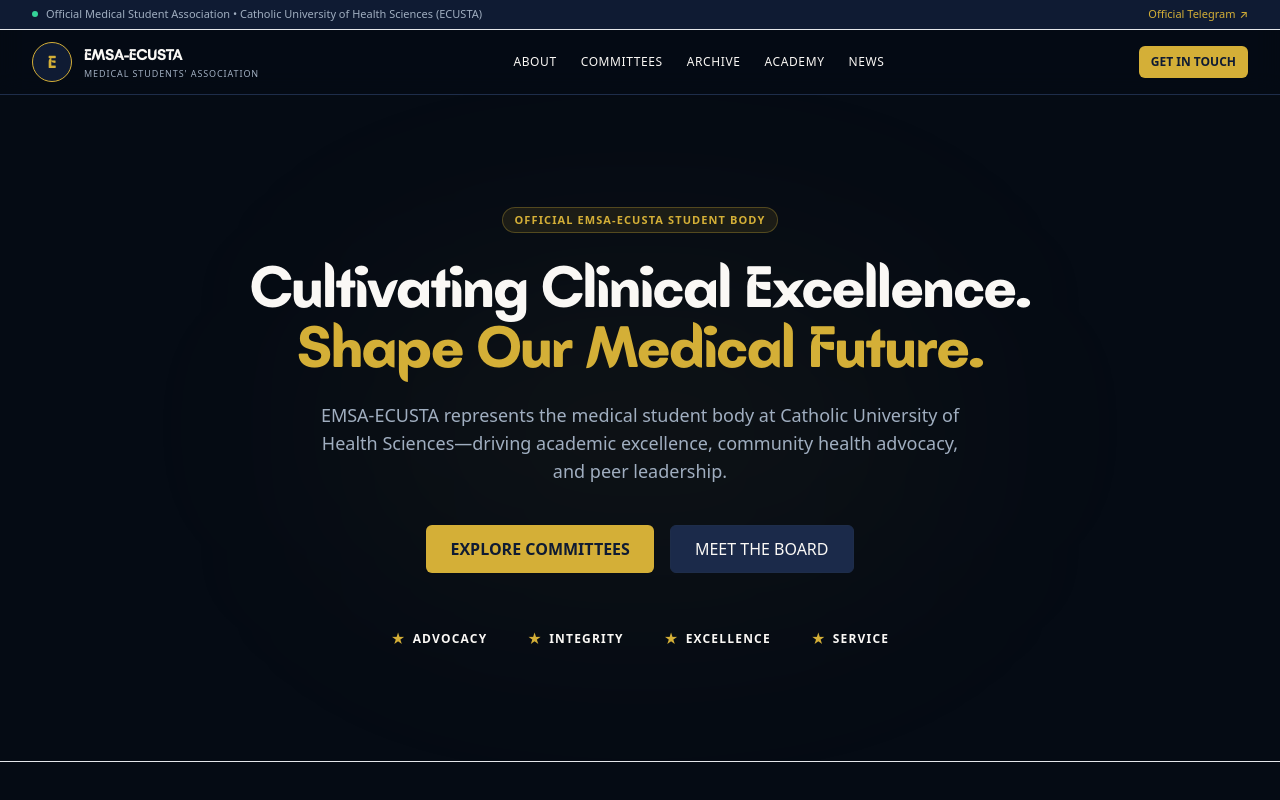
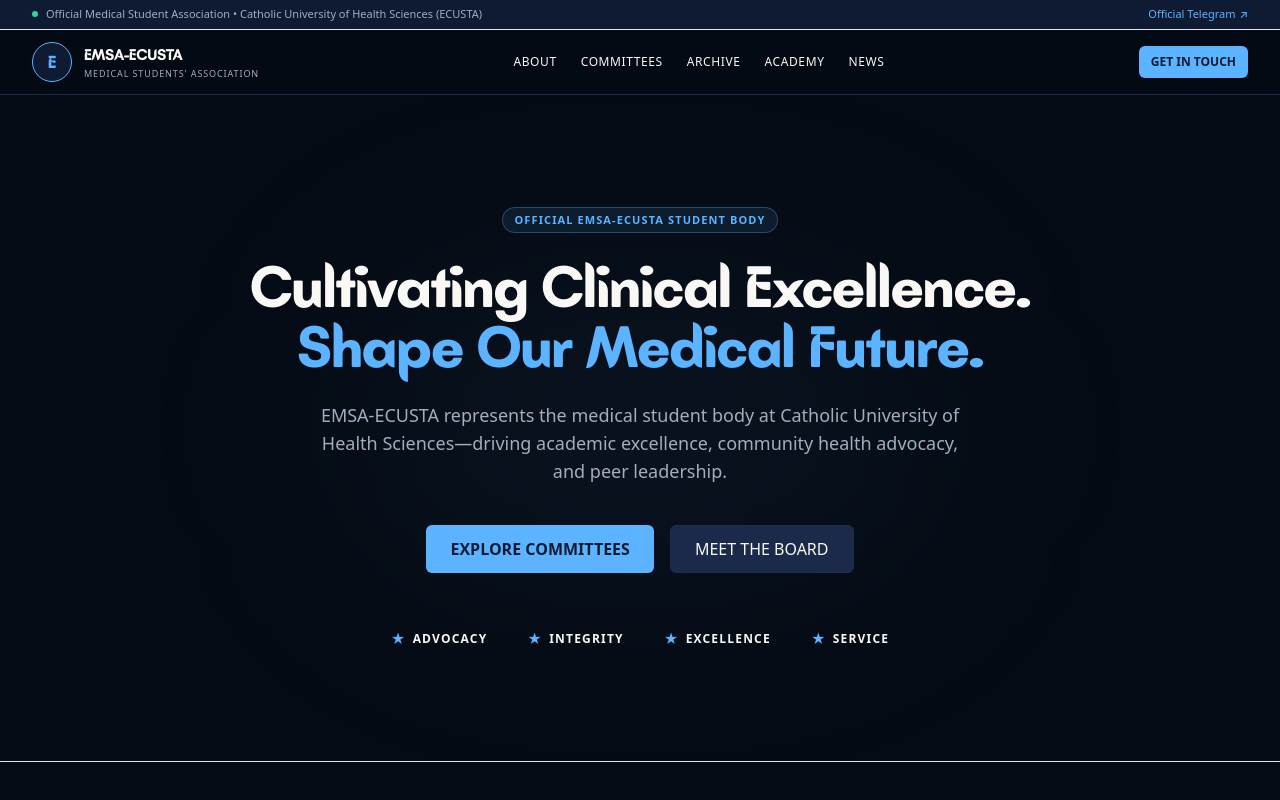
Before and after one commit to beldados/emsa-ecusta, a Next.js app: page / in a window 1280 px wide. Shown: the top 800 px of the page. Built offline with nearby package versions, Linux system fonts and the light colour scheme.

Commit message:
refactor(theme): migrate yellow text and accents to clinical blue palette

```diff
--- a/src/app/globals.css
+++ b/src/app/globals.css
@@ -4,17 +4,17 @@
 
 @layer base {
   :root {
-    /* Default Dark Mode (Deep Midnight Clinical) */
+    /* Default Dark Mode (Deep Midnight Clinical) - Backgrounds remain unchanged */
     --color-bg-canvas: #050B14;
     --color-bg-surface: #0F1B33;
     --color-bg-surface-elevated: #16233F;
 
     --color-text-primary: #FAF8F5;
     --color-text-secondary: #A0AEC0;
-    --color-text-gold: #D4AF37;
+    --color-text-gold: #5CB3FF; /* Migrated from yellow to Vibrant Sky Blue */
 
     --color-border-subtle: #1E2D4A;
-    --color-border-gold: #D4AF37;
+    --color-border-gold: #5CB3FF; /* Migrated from gold to Blue */
 
     --color-status-success: #10B981;
     --color-status-warning: #F59E0B;
@@ -29,10 +29,10 @@
 
     --color-text-primary: #0F1B33;
     --color-text-secondary: #4A5568;
-    --color-text-gold: #B8972A;
+    --color-text-gold: #5CB3FF;
 
     --color-border-subtle: #E8E2D9;
-    --color-border-gold: #B8972A;
+    --color-border-gold: #5CB3FF;
 
     --color-status-success: #1B6B45;
     --color-status-warning: #9B6B1B;
--- a/tailwind.config.ts
+++ b/tailwind.config.ts
@@ -14,9 +14,9 @@ const config: Config = {
           navy: '#1B2A4A',
           midnight: '#0F1B33',
           'midnight-deep': '#050B14',
-          gold: '#D4AF37',
-          'gold-hover': '#C5A028',
-          'gold-rule': '#B8972A',
+          gold: '#5CB3FF',          // Primary Blue Accent (replaces yellow)
+          'gold-hover': '#007FFF',    // Interactive Hover Blue
+          'gold-rule': '#007FFF',     // Border Rule Blue
           crimson: '#9B1B30',
         },
         canvas: {
```
